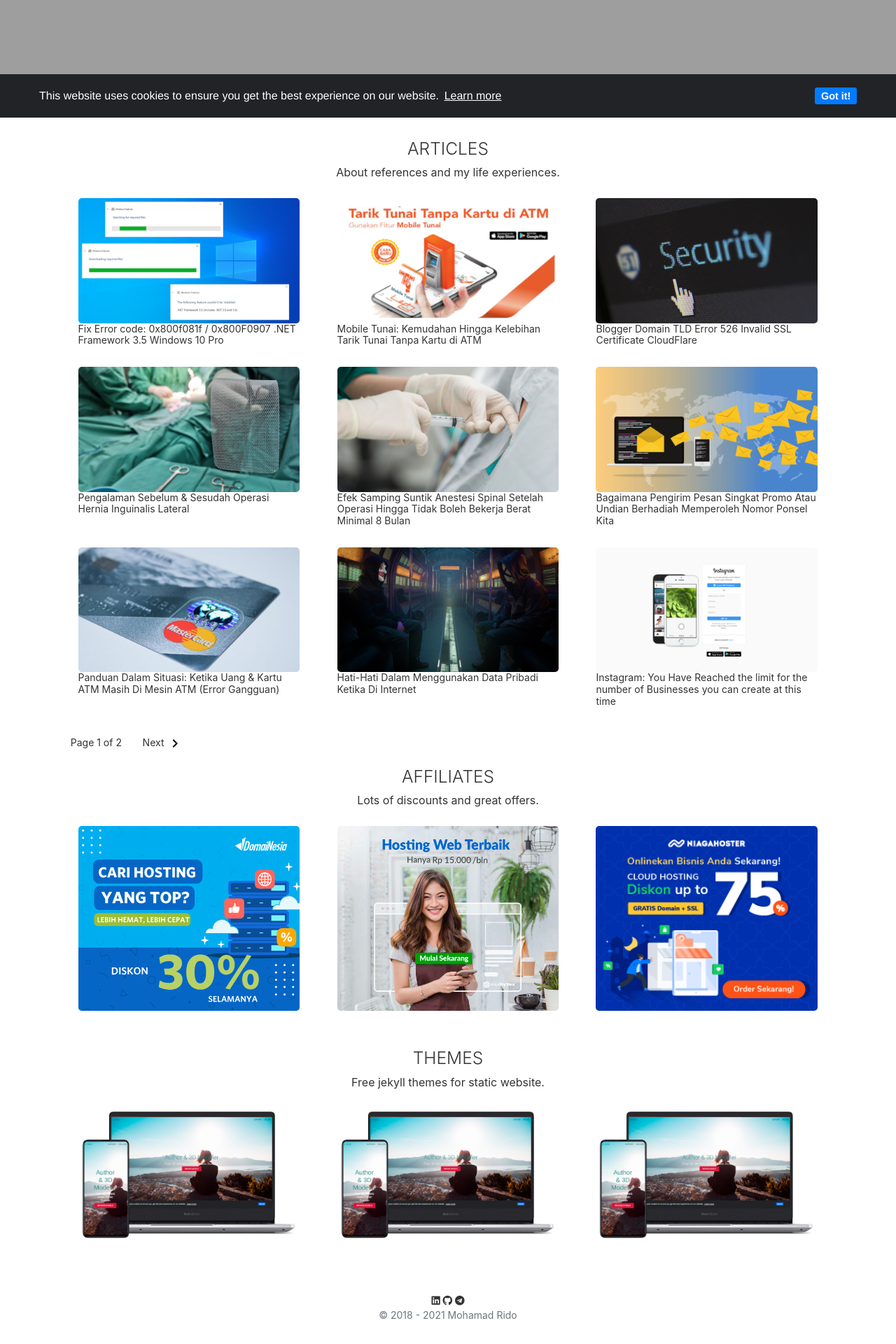
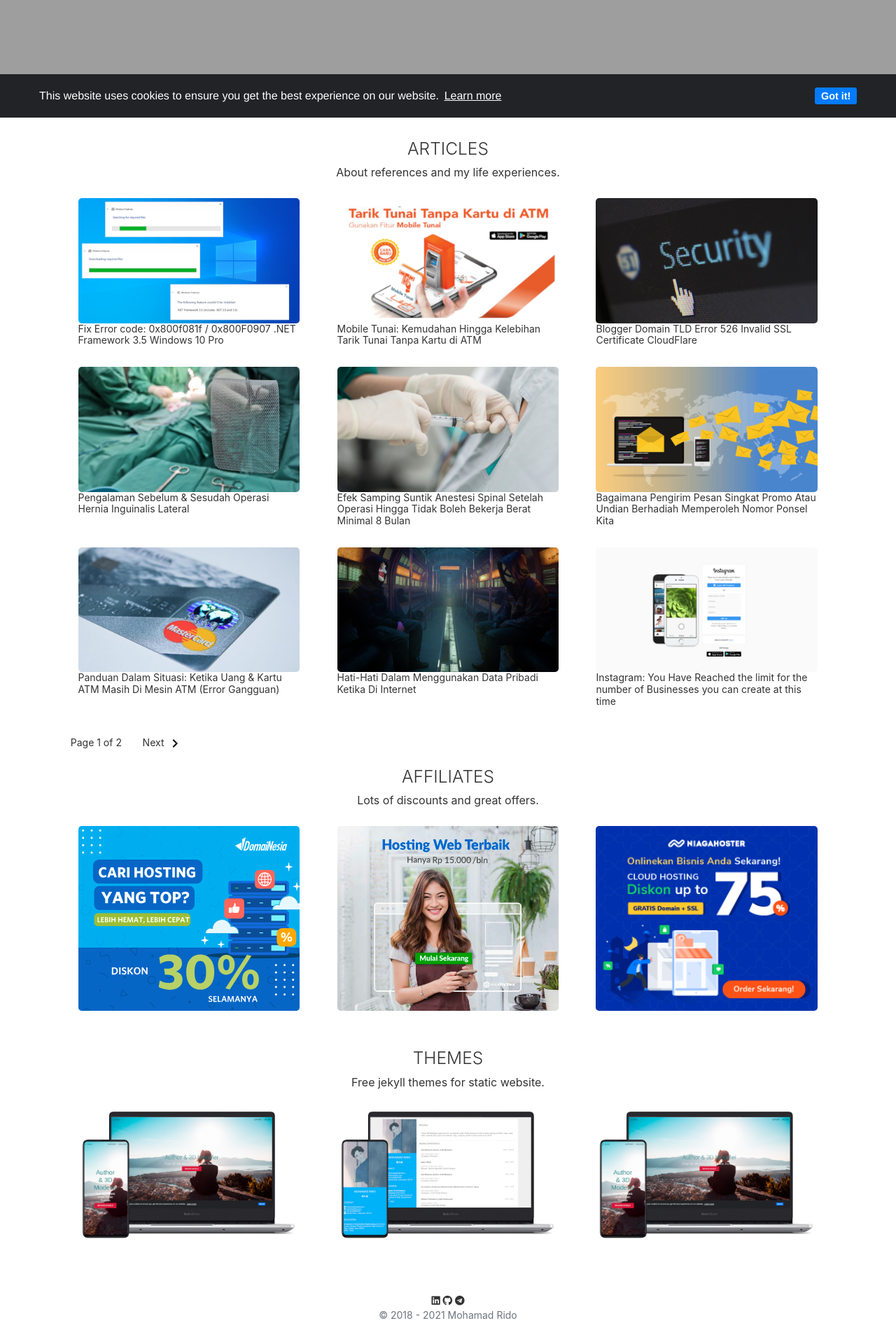
Before and after one commit to mohamadrido/blog, a Jekyll site: the page built from index.html, in a window 1280 px wide. Shown: the part 732-2652 px from the top of the page at 70% size. Built offline with Jekyll 4.4.1, drawn with Linux system fonts in a browser that asks for light colours; nearby versions of some CDN libraries; the list of posts is cut into pages by our own code.

Commit message:
Update index.html

```diff
--- a/index.html
+++ b/index.html
@@ -126,7 +126,7 @@
   </div>
   <div class="column" style="border-color: none;">
     <div class="card" style="border-color: #fff;">
-<a title='Object' href='' onclick='resume_jekyll_theme()' ><img alt="Resume Jekyll Theme" title="Resume Jekyll Theme" style="width: 100%; border-radius: 5px;"src="https://mohamadrido.com/assets/personal-jekyll-theme.jpg"></a>
+<a title='Object' href='' onclick='resume_jekyll_theme()' ><img alt="Resume Jekyll Theme" title="Resume Jekyll Theme" style="width: 100%; border-radius: 5px;"src="https://mohamadrido.com/assets/resume-jekyll-theme.jpg"></a>
     </div>
   </div>
   <div class="column" style="border-color: none;">
```
